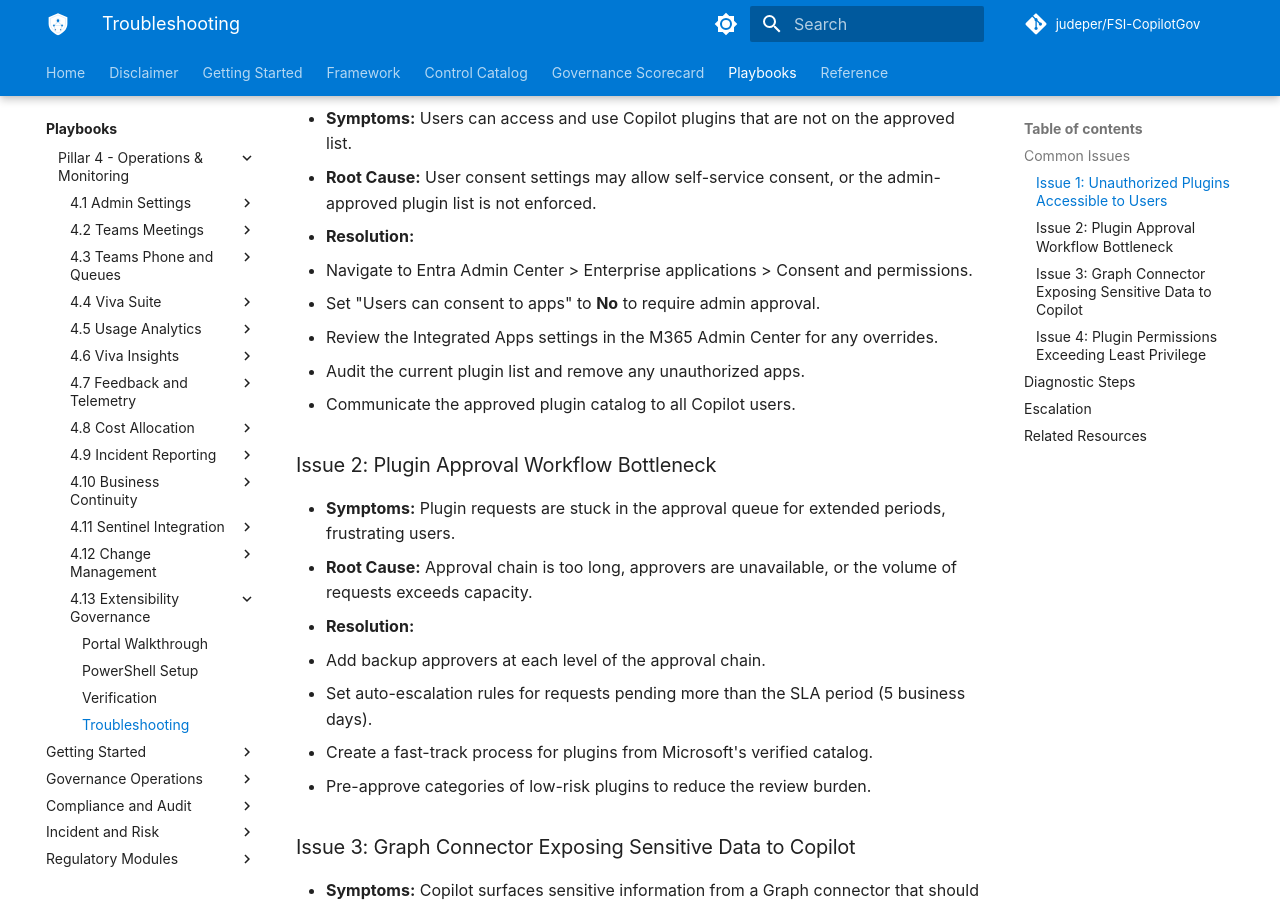
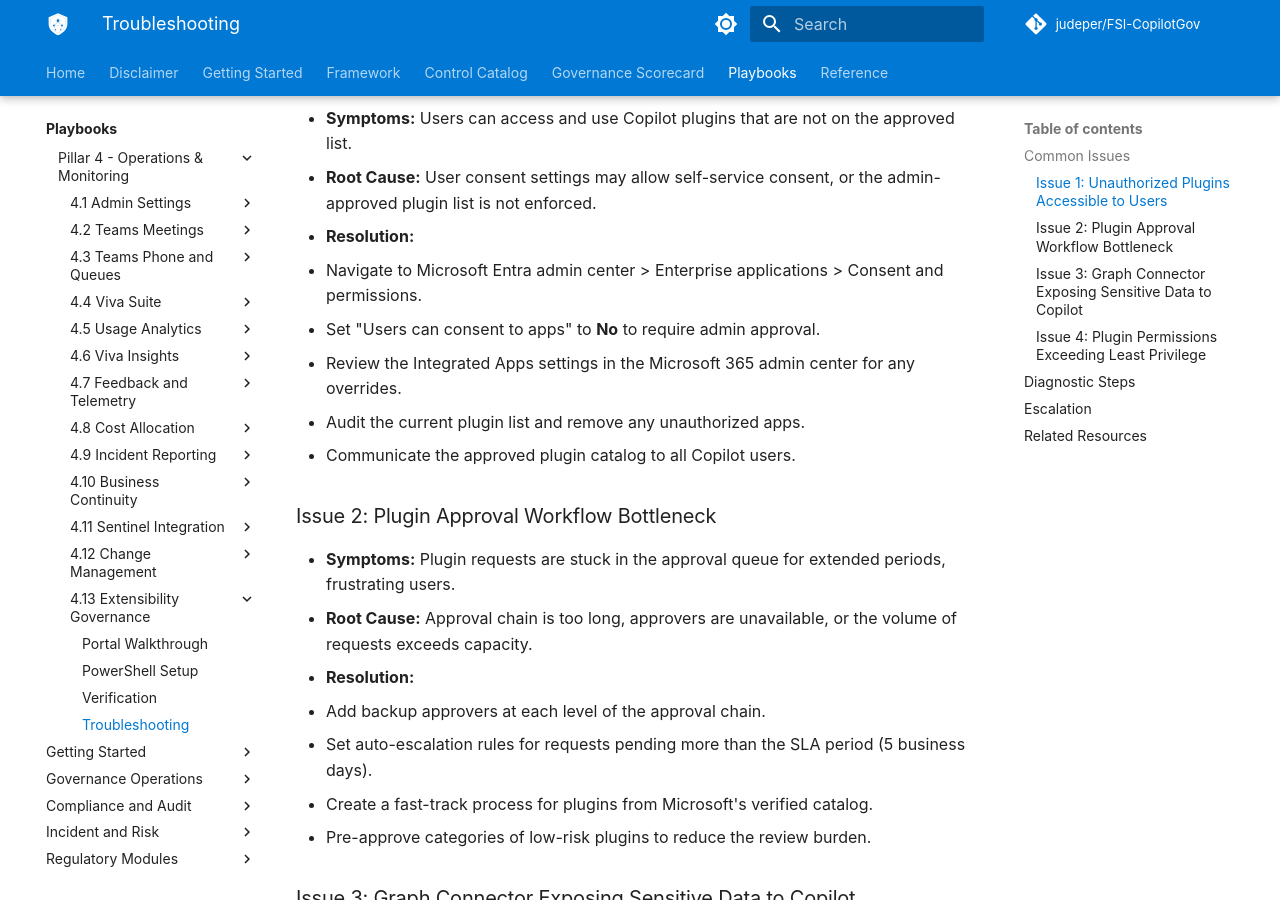
Before and after one commit to judeper/FSI-CopilotGov, an MkDocs documentation site: the page built from docs/playbooks/control-implementations/4.13/troubleshooting.md, in a window 1280 px wide and 900 px high, scrolled down 439 px. Built offline with MkDocs 1.6.1 and Material for MkDocs 9.7.7, drawn with Linux system fonts in a browser that asks for light colours; comment, search, counter and statistics services are not loaded; some of the changed text lies outside the part shown.

Commit message:
Iteration 2: Fix playbooks-p4-chunk-3 (1 issues)

```diff
--- a/docs/playbooks/control-implementations/4.13/troubleshooting.md
+++ b/docs/playbooks/control-implementations/4.13/troubleshooting.md
@@ -9,9 +9,9 @@
 - **Symptoms:** Users can access and use Copilot plugins that are not on the approved list.
 - **Root Cause:** User consent settings may allow self-service consent, or the admin-approved plugin list is not enforced.
 - **Resolution:**
-  1. Navigate to Entra Admin Center > Enterprise applications > Consent and permissions.
+  1. Navigate to Microsoft Entra admin center > Enterprise applications > Consent and permissions.
   2. Set "Users can consent to apps" to **No** to require admin approval.
-  3. Review the Integrated Apps settings in the M365 Admin Center for any overrides.
+  3. Review the Integrated Apps settings in the Microsoft 365 admin center for any overrides.
   4. Audit the current plugin list and remove any unauthorized apps.
   5. Communicate the approved plugin catalog to all Copilot users.
 
@@ -49,8 +49,8 @@
 
 ## Diagnostic Steps
 
-1. **Check user consent settings:** Entra Admin Center > Enterprise applications > Consent and permissions.
-2. **Review plugin catalog:** M365 Admin Center > Settings > Integrated apps.
+1. **Check user consent settings:** Microsoft Entra admin center > Enterprise applications > Consent and permissions.
+2. **Review plugin catalog:** Microsoft 365 admin center > Settings > Integrated apps.
 3. **Audit app permissions:** Run the permission audit script (Script 3 from PowerShell Setup).
 4. **Test user experience:** Log in as a standard user and verify plugin access restrictions.
 
```
Also changed, not shown: docs/playbooks/control-implementations/4.13/verification-testing.md (+2 -2 lines).
